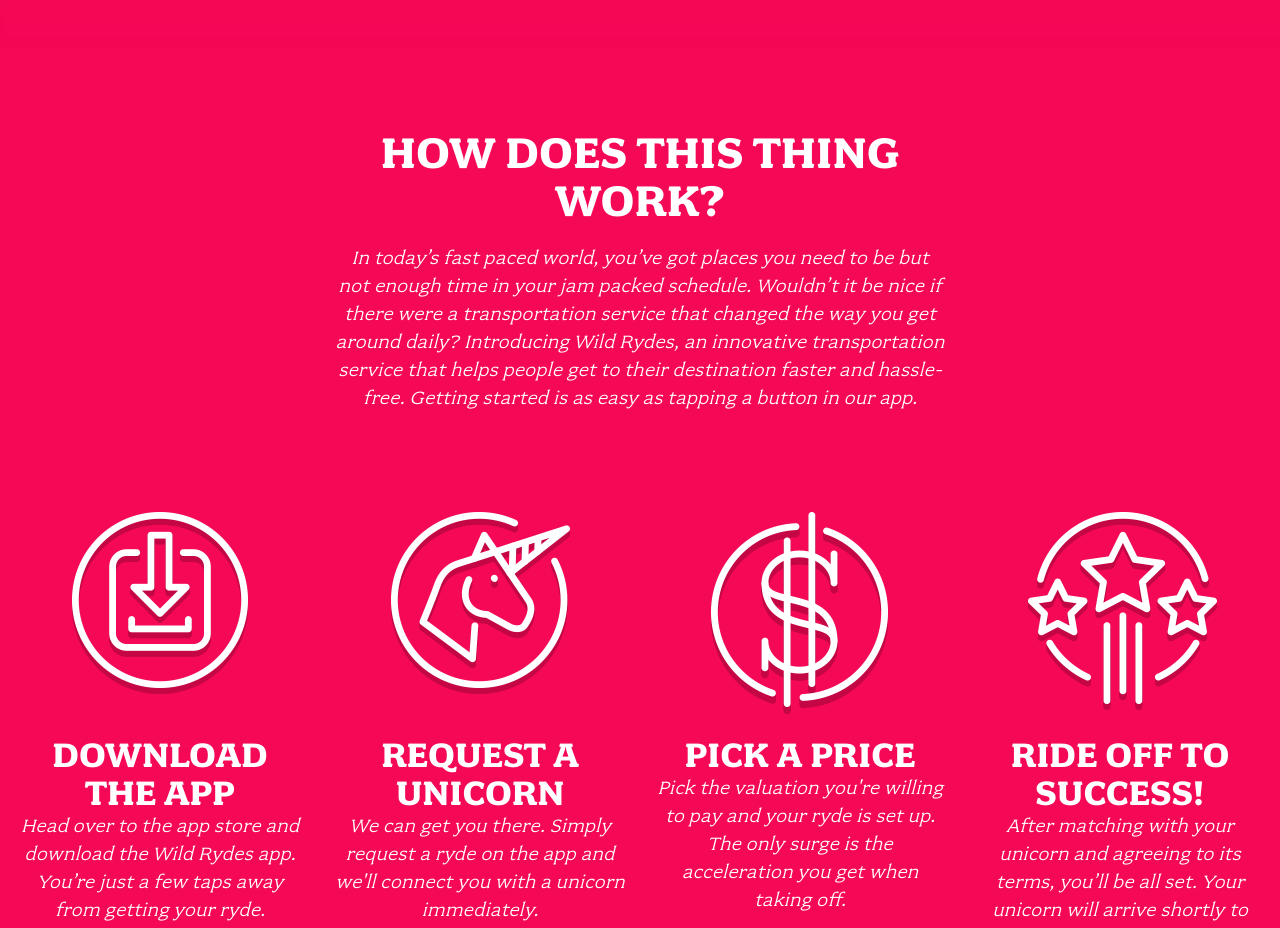
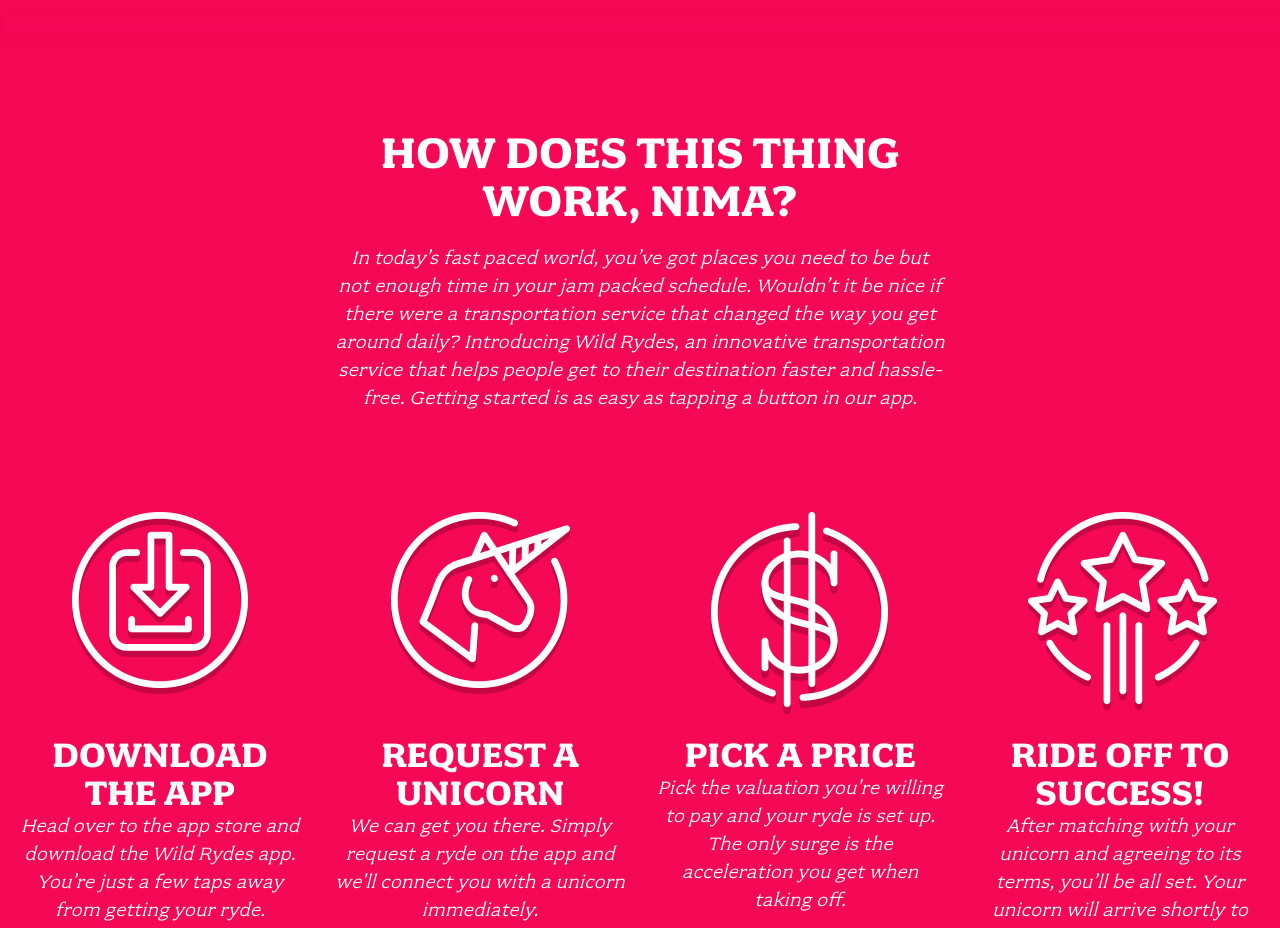
Before and after one commit to Marknima/wildrydes-site, a plain HTML site: page index.html in a window 1280 px wide. Shown: the part 900-1828 px from the top of the page. Drawn offline with Linux system fonts and the light colour scheme.

Commit message:
added Nima after THING
Updated the content of the homepage to include new sections and modified text for clarity.

```diff
--- a/index.html
+++ b/index.html
@@ -30,7 +30,7 @@
 
   <section class="home-about">
     <div class="row column large-9 xlarge-6 xxlarge-4">
-      <h2 class="section-title">How Does This THING Work?</h2>
+      <h2 class="section-title">How Does This THING Work, Nima?</h2>
       <p class="content">
         In today’s fast paced world, you’ve got places you need to be but not enough time in your jam packed schedule. Wouldn’t it be nice if there were a transportation service that changed the way you get around daily? Introducing Wild Rydes, an innovative transportation service that helps people get to their destination faster and hassle-free. Getting started is as easy as tapping a button in our app.
       </p>
```
